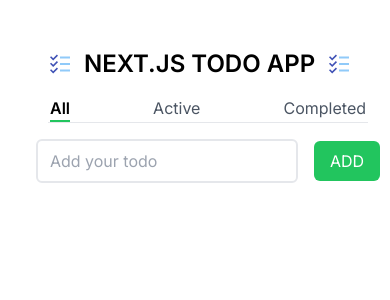
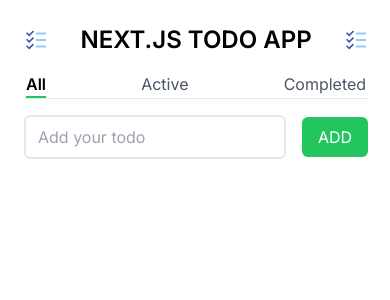
Before and after one commit to RohanSinghProgrammer/ToDo, a Next.js app: page / in a window 390 px wide. Shown: the top 300 px of the page. Built offline with nearby package versions, Linux system fonts and the light colour scheme.

Commit message:
make UI responsive

```diff
--- a/src/app/page.tsx
+++ b/src/app/page.tsx
@@ -10,9 +10,9 @@ export default function Home() {
   const searchParams = useSearchParams()
   const activeTab = searchParams.get('todos')
   return (
-    <main className="grid place-items-center p-12">
-      <div className="w-80 flex flex-col space-y-4 items-center">
-        <div className=" w-full flex items-center space-x-3">
+    <main className="grid place-items-center p-6 md:p-12">
+      <div className="w-full md:w-80 flex flex-col space-y-4 items-center">
+        <div className=" w-full flex items-center space-x-3 justify-between">
           <FcTodoList className="text-2xl" />
           <h2 className="uppercase text-2xl font-semibold">Next.js ToDo App</h2>
           <FcTodoList className="text-2xl" />
--- a/src/components/AddTodo.tsx
+++ b/src/components/AddTodo.tsx
@@ -15,13 +15,13 @@ const AddTodo = () => {
   };
 
   return (
-    <form onSubmit={handleSubmit} className="flex items-center gap-4">
+    <form onSubmit={handleSubmit} className="flex items-center gap-4 w-full">
       <input
         value={value}
         onChange={(e) => setValue(e.target.value)}
         type="text"
         placeholder="Add your todo"
-        className="py-2 px-3 focus:outline-none border-2 rounded-md"
+        className="py-2 px-3 focus:outline-none border-2 rounded-md flex-1"
       />
       <button className="px-4 py-2 bg-green-500 text-white rounded-md">
         ADD
```
